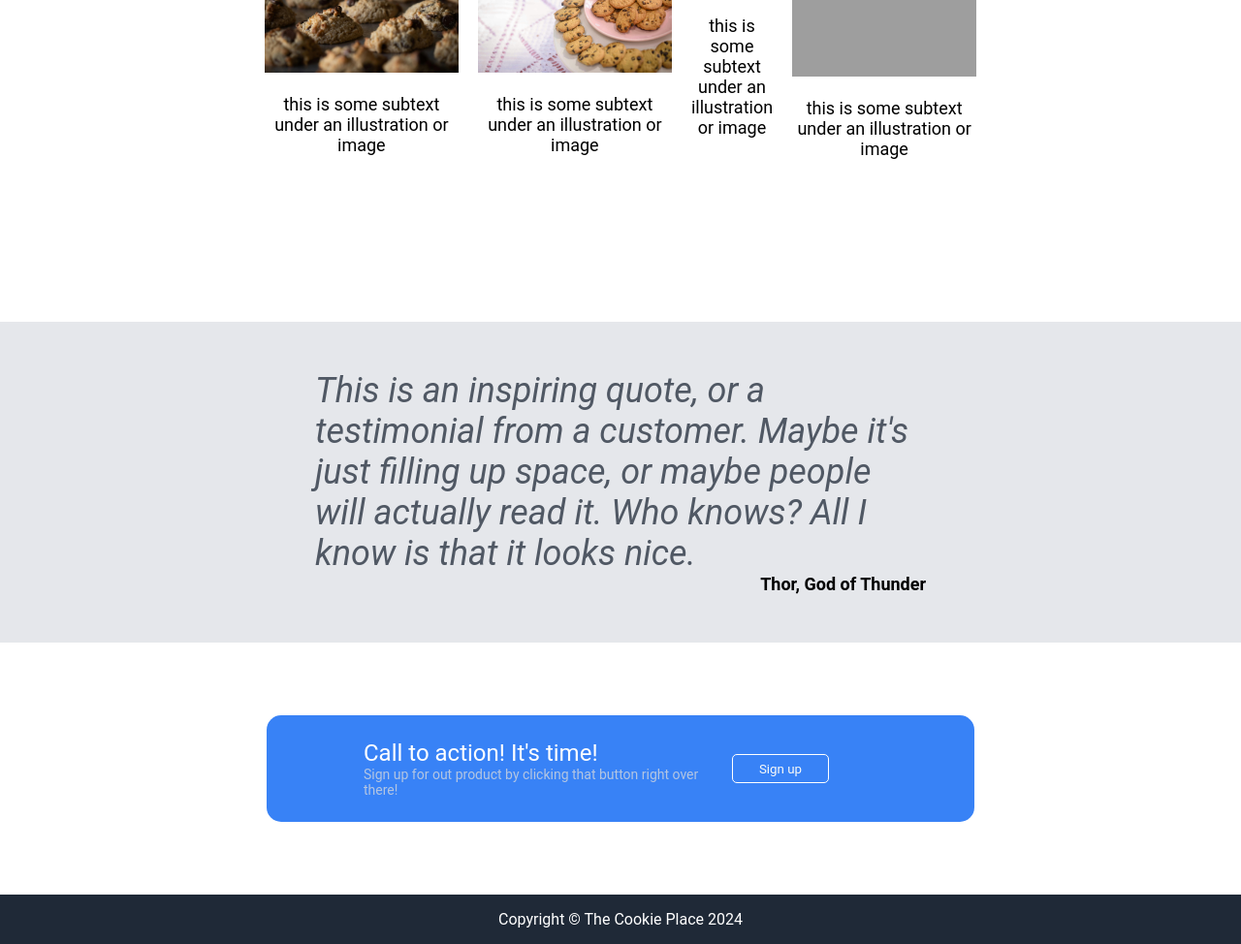
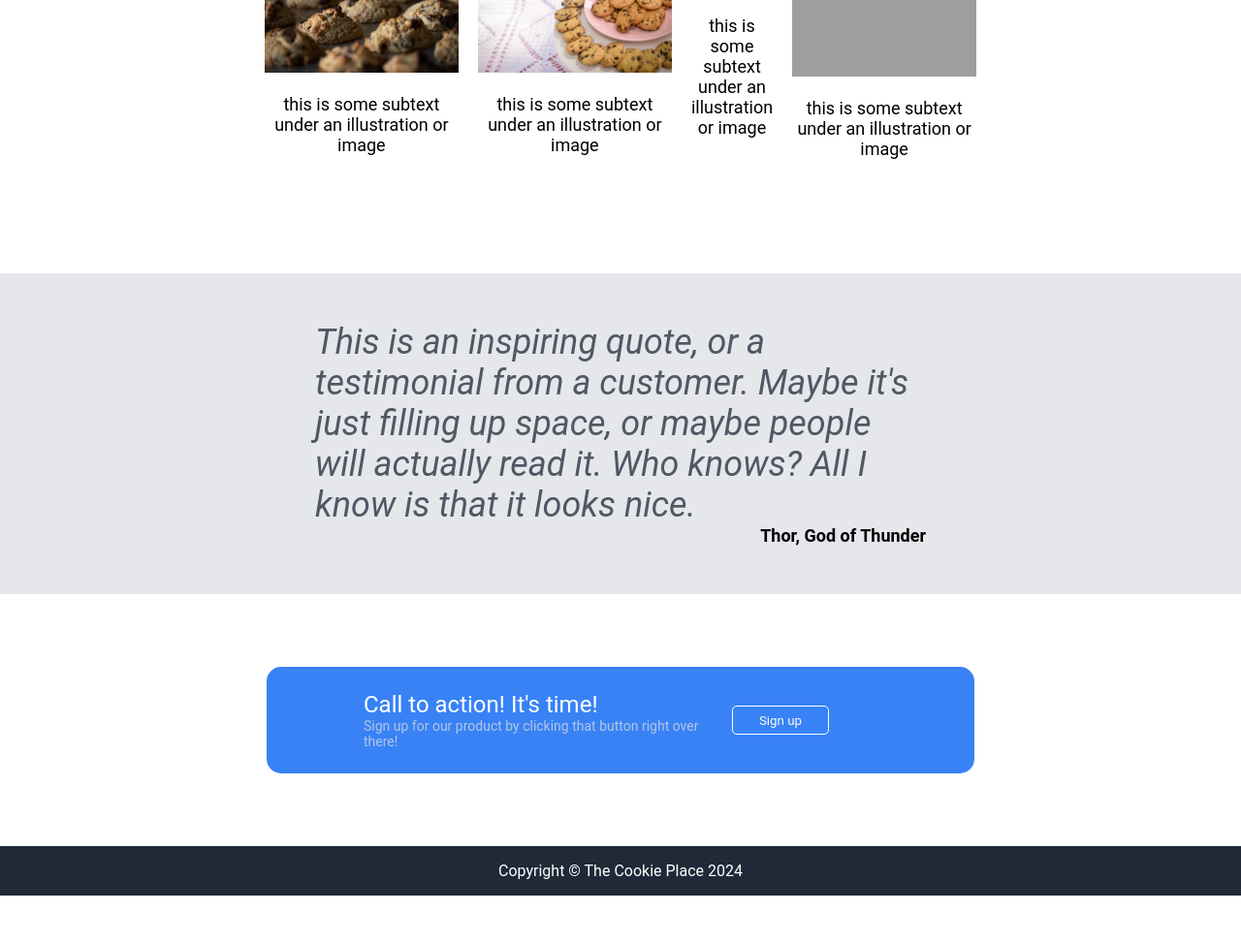
Before and after one commit to gragbag/Landing-Page-Template, a plain HTML site: page index.html in a window 1280 px wide. Shown: the part 827-1801 px from the top of the page at 97% size. After the commit the page ends 1751 px from the top, so only its background shows below. Drawn offline with Linux system fonts and the light colour scheme; grey boxes are pictures that could not be loaded.

Commit message:
Reduced padding on bottom of information section
Mistake on call-subtext spelled out instead of our. Also reduced the padding on the bottom of information

```diff
--- a/index.html
+++ b/index.html
@@ -65,7 +65,7 @@
 			<div class="call-to-action">
 				<div class="call-text">
 					<p class="call-title">Call to action! It's time!</p>
-					<p class="call-subtext">Sign up for out product by clicking that button right over there!</p>
+					<p class="call-subtext">Sign up for our product by clicking that button right over there!</p>
 				</div>
 
 				<button class="sign-up">Sign up</button>
--- a/styles.css
+++ b/styles.css
@@ -78,7 +78,7 @@ body {
 	background-color: white;
 	margin-left: 275px;
 	margin-right: 275px;
-	padding-bottom: 150px;
+	padding-bottom: 100px;
 }
 
 .information-header {
```
